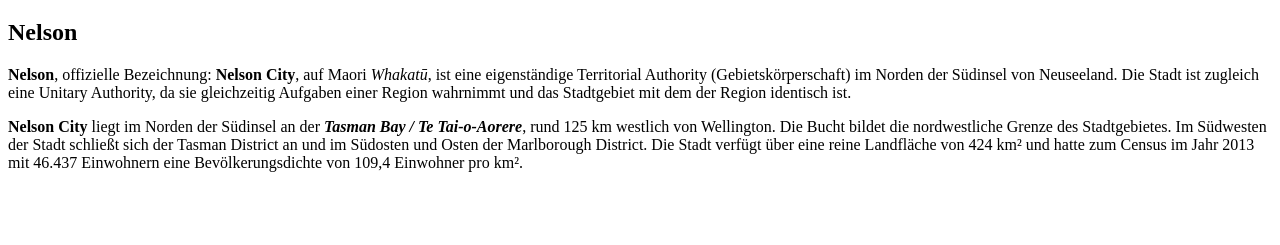
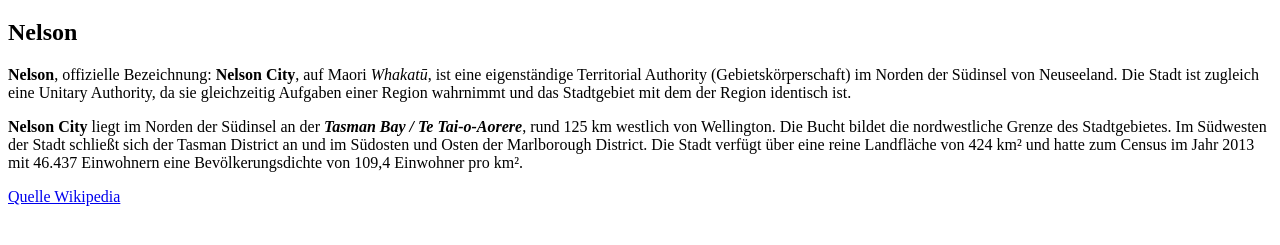
Before and after one commit to AnnaGruber263/nz, a plain HTML site: page index.html in a window 1280 px wide. Shown: the part 61-306 px from the top of the page. Drawn offline with Linux system fonts and the light colour scheme.

Commit message:
Link Wiki Quelle

```diff
--- a/index.html
+++ b/index.html
@@ -18,6 +18,7 @@
         der Tasman District an und im Südosten und Osten der Marlborough District. Die Stadt verfügt über eine reine
         Landfläche von 424 km² und hatte zum Census im Jahr 2013 mit 46.437 Einwohnern eine Bevölkerungsdichte von 109,4
         Einwohner pro km².</p>
+        <p><a href="https://de.wikipedia.org/wiki/Nelson_(Neuseeland)">Quelle Wikipedia</a></p>
 
 </body>
 
```
